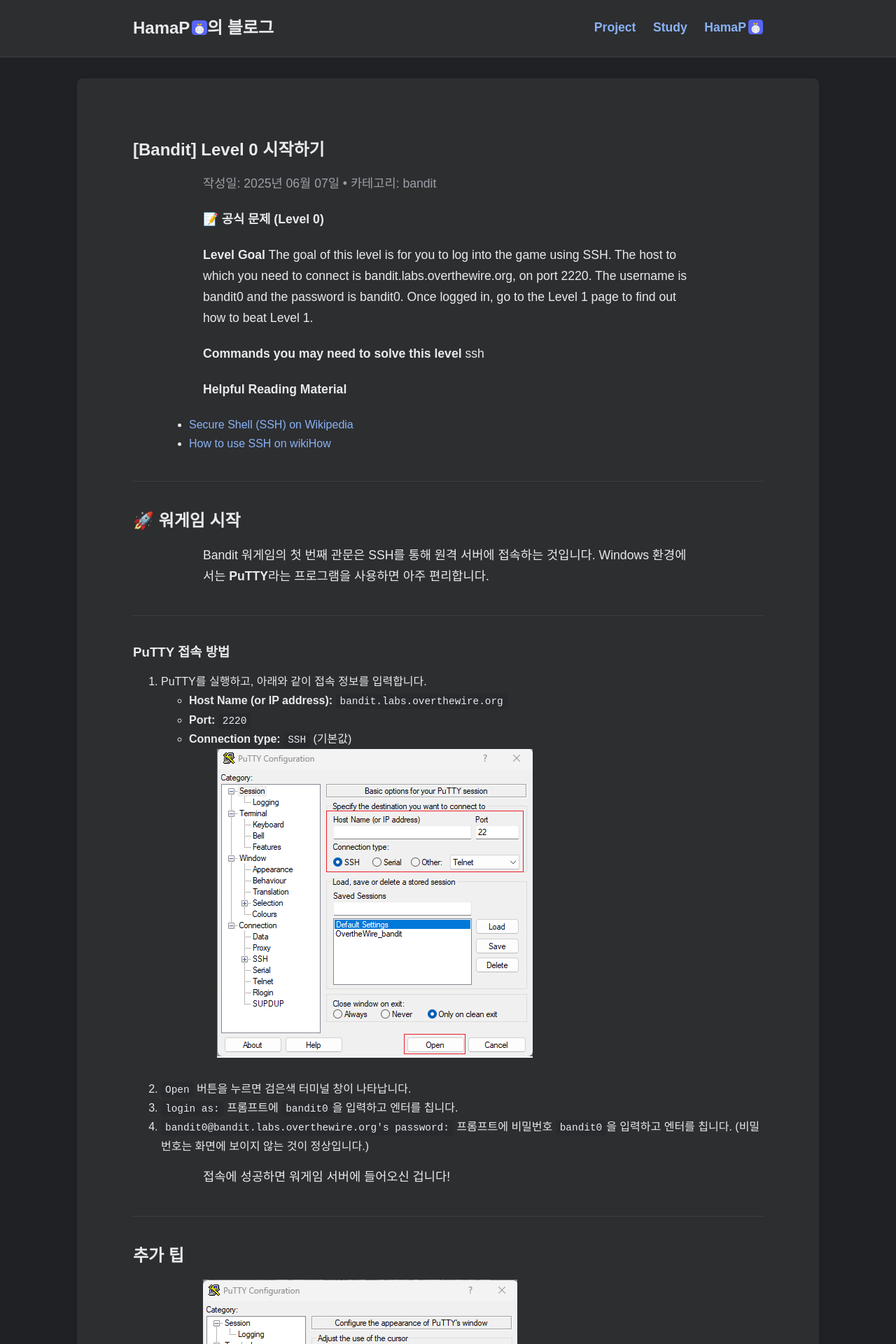
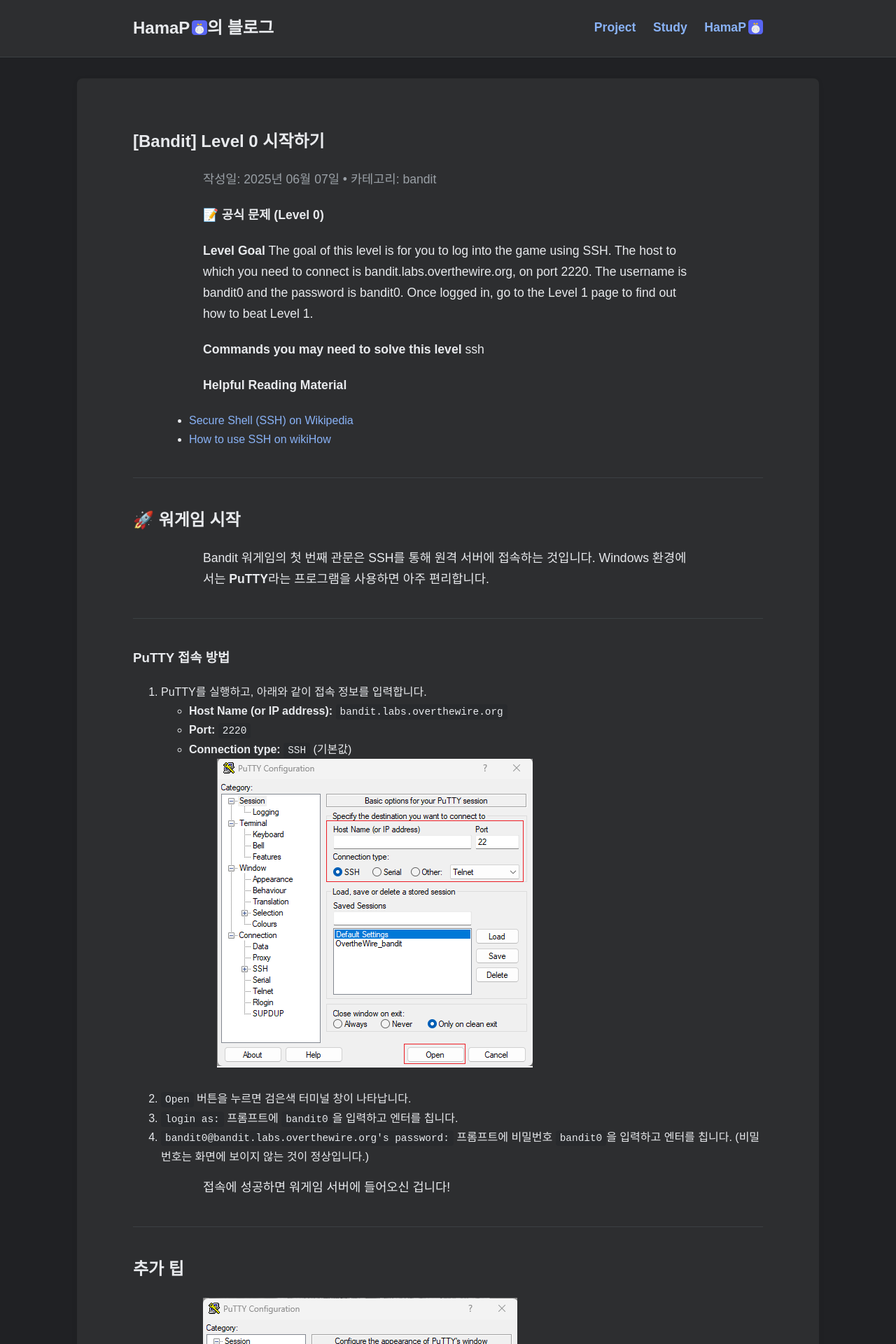
Before and after one commit to HamaP0/HamaP0.github.io, a Jekyll site: the page built from _posts/2025-06-07-bandit-level0.md, in a window 1280 px wide. Shown: the top 1920 px of the page at 70% size. Built offline with Jekyll 4.4.1, drawn with Linux system fonts in a browser that asks for light colours; some web fonts are replaced.

Commit message:
Update style.scss

```diff
--- a/assets/css/style.scss
+++ b/assets/css/style.scss
@@ -42,19 +42,19 @@
 /* 메인 컨텐츠 영역      */
 /* ------------------- */
 .content-wrapper {
-  max-width: 900px; /* 800이 최대 너비 */
-  margin: 0 auto 30px auto; /* 상 0, 좌우 auto(가운데정렬), 하 30px */
-  padding: 50px 80px;
+  max-width: 900px;            /* 최대 너비 */
+  margin: 0 auto 30px auto;    /* 상 0, 좌/우 auto(가운데 정렬), 하 30px */
+  padding: 50px 80px;          /* 상/하 50px, 좌/우 80px 유지 */
   background-color: var(--content-bg);
   border-radius: 8px;
   box-shadow: 0 2px 10px rgba(0,0,0,0.05);
 }
-.content-wrapper h1, h2, h3 { margin-top: 1.5em; margin-bottom: 0.8em; line-height: 1.3; }
+
 /* ------------------- */
 /* 본문 문단 너비 제한   */
 /* ------------------- */
 .content-wrapper p {
-  margin: 0 auto 1.2em;   /* 좌우 auto로 중앙 정렬, 아래 여백 유지 */
+  margin: 0 auto 1.2em;   /* 상 0, 좌/우 auto(가운데 정렬), 하 1.2em */
   max-width: 700px;       /* 원하는 읽기 폭으로 제한 */
   font-size: 1.1rem;
 }
```
